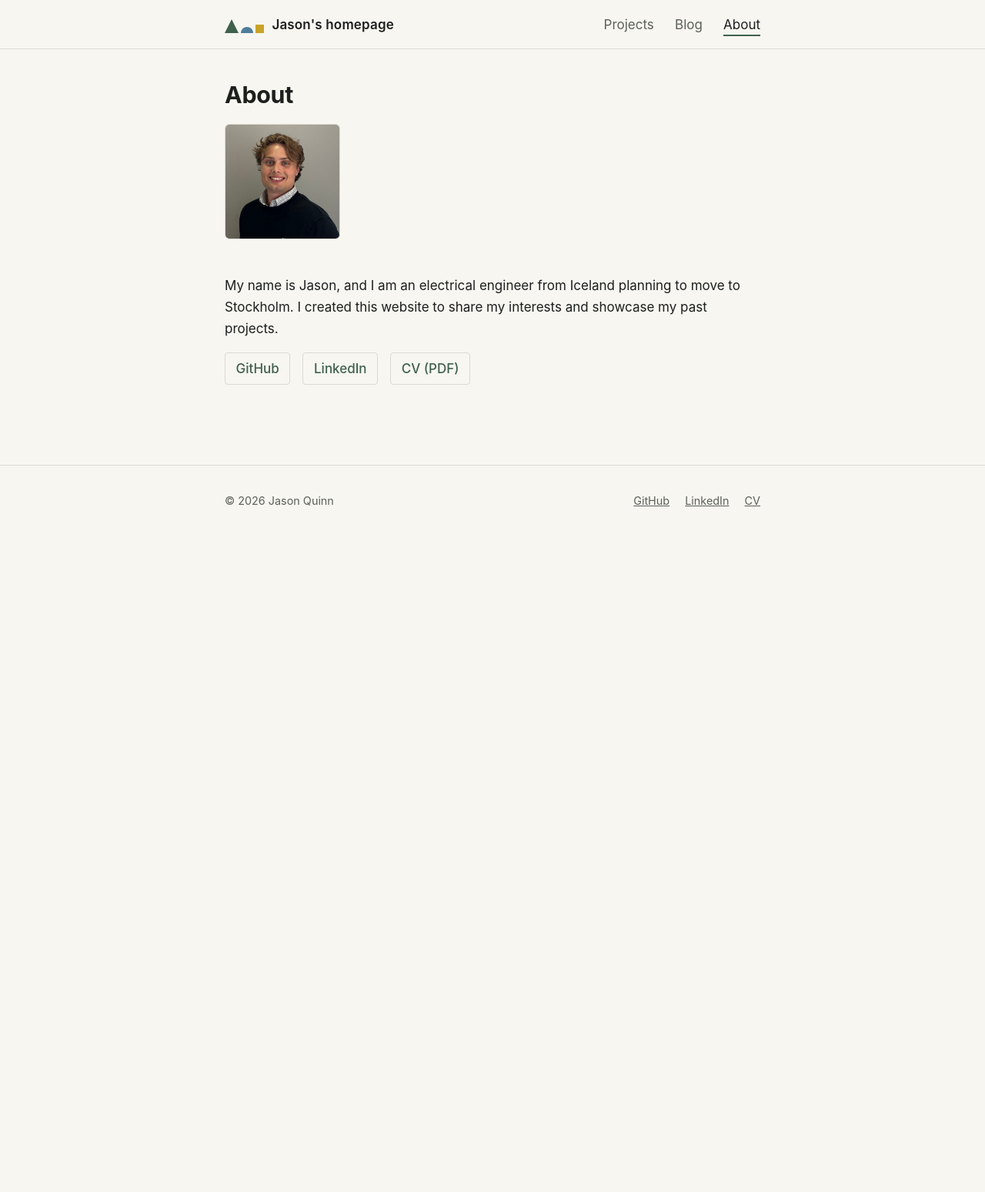
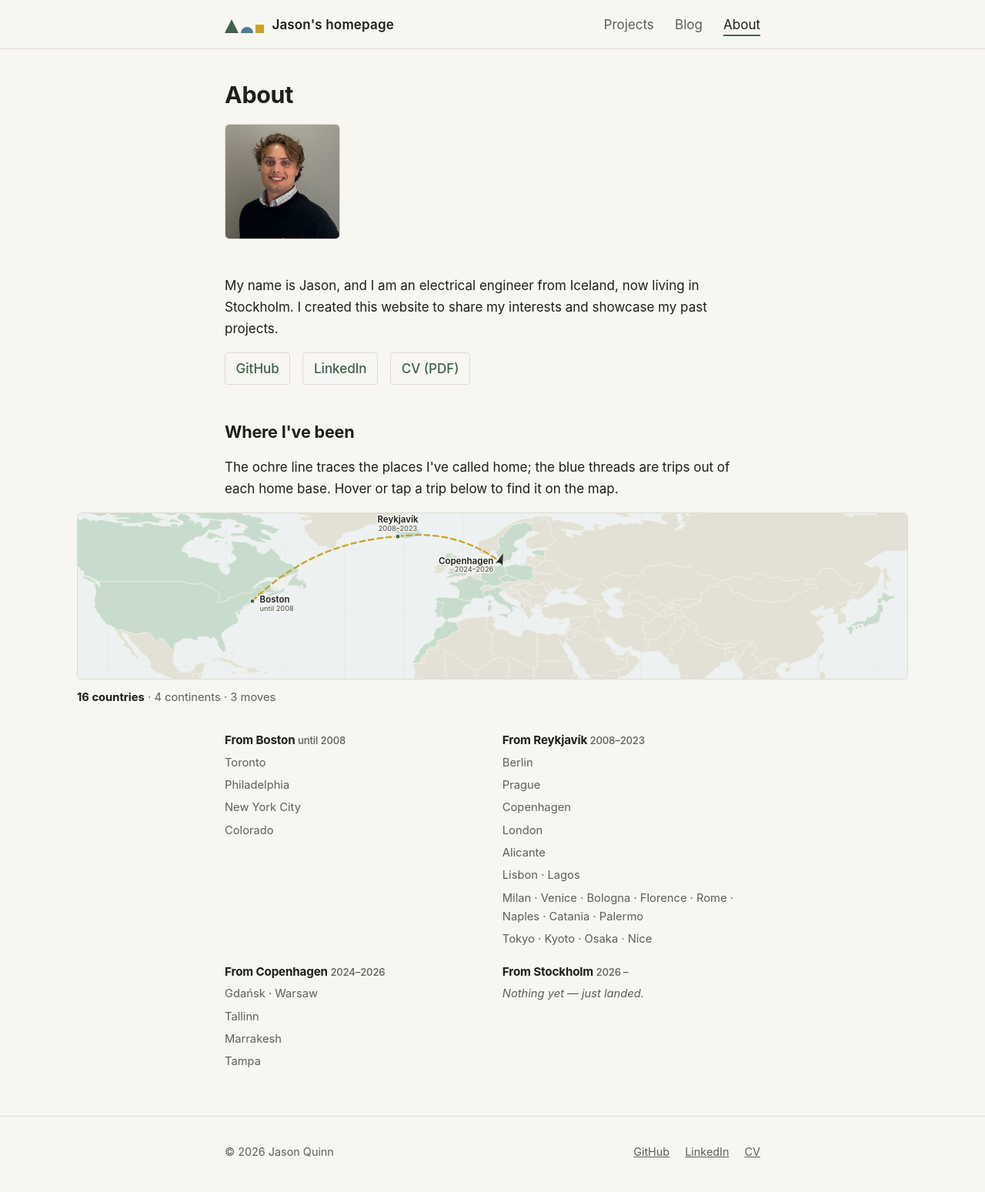
Before and after one commit to MindisBlank/MindisBlank.github.io, a Jekyll site: the page built from about.md, in a window 1280 px wide. Shown: the whole page at 77% size. Built offline with Jekyll 4.4.1, drawn with Linux system fonts in a browser that asks for light colours; before the commit the page ends 900 px from its top, so only the background shows below that.

Commit message:
Added world map and travel

```diff
--- a/about.md
+++ b/about.md
@@ -7,7 +7,7 @@ permalink: /about/
 <div class="about-header">
   <img class="about-photo" src="{{ '/assets/images/me.jpg' | relative_url }}" alt="Photo of {{ site.author.name }}">
   <div>
-    <p>My name is Jason, and I am an electrical engineer from Iceland planning to move to Stockholm. I created this website to share my interests and showcase my past projects. </p>
+    <p>My name is Jason, and I am an electrical engineer from Iceland, now living in Stockholm. I created this website to share my interests and showcase my past projects. </p>
     <div class="about-links">
       {% if site.social.github %}<a href="{{ site.social.github }}">GitHub</a>{% endif %}
       {% if site.social.linkedin %}<a href="{{ site.social.linkedin }}">LinkedIn</a>{% endif %}
@@ -15,3 +15,58 @@ permalink: /about/
     </div>
   </div>
 </div>
+
+<section class="travel">
+  <h2>Where I've been</h2>
+  <p>The ochre line traces the places I've called home; the blue threads are trips out of each home base. Hover or tap a trip below to find it on the map.</p>
+  <div class="travel-map-wrap">
+    <div class="travel-map-scroll">
+      {% include world-map.svg %}
+    </div>
+    <div class="travel-caption">
+      <p><strong>16 countries</strong> · 4 continents · 3 moves</p>
+      <button id="travel-replay" type="button" hidden>Replay journey</button>
+    </div>
+  </div>
+  <div class="travel-lists">
+    <div class="travel-era">
+      <h3>From Boston <span>until 2008</span></h3>
+      <ul>
+        <li data-trip="toronto">Toronto</li>
+        <li data-trip="philadelphia">Philadelphia</li>
+        <li data-trip="nyc">New York City</li>
+        <li data-trip="colorado">Colorado</li>
+      </ul>
+    </div>
+    <div class="travel-era">
+      <h3>From Reykjavík <span>2008–2023</span></h3>
+      <ul>
+        <li data-trip="berlin">Berlin</li>
+        <li data-trip="prague">Prague</li>
+        <li data-trip="copenhagen">Copenhagen</li>
+        <li data-trip="london">London</li>
+        <li data-trip="alicante">Alicante</li>
+        <li data-trip="portugal">Lisbon · Lagos</li>
+        <li data-trip="italy">Milan · Venice · Bologna · Florence · Rome · Naples · Catania · Palermo</li>
+        <li data-trip="japan">Tokyo · Kyoto · Osaka · Nice</li>
+      </ul>
+    </div>
+    <div class="travel-era">
+      <h3>From Copenhagen <span>2024–2026</span></h3>
+      <ul>
+        <li data-trip="poland">Gdańsk · Warsaw</li>
+        <li data-trip="tallinn">Tallinn</li>
+        <li data-trip="marrakesh">Marrakesh</li>
+        <li data-trip="tampa">Tampa</li>
+      </ul>
+    </div>
+    <div class="travel-era">
+      <h3>From Stockholm <span>2026 –</span></h3>
+      <ul>
+        <li class="travel-empty">Nothing yet — just landed.</li>
+      </ul>
+    </div>
+  </div>
+</section>
+
+<script src="{{ '/assets/js/travel-map.js' | relative_url }}" defer></script>
--- a/assets/css/main.css
+++ b/assets/css/main.css
@@ -250,6 +250,146 @@ pre code { background: none; padding: 0; color: inherit; }
 
 .about-links a:hover { border-color: var(--moss); background: #eef1ea; }
 
+/* --------------------------- Travel map ------------------------ */
+.travel { margin-top: 3rem; }
+
+/* Map breaks out of the narrow text column */
+.travel-map-wrap {
+  position: relative;
+  left: 50%;
+  transform: translateX(-50%);
+  width: min(100vw - 2.5rem, 1080px);
+}
+
+.travel-map-scroll {
+  overflow-x: auto;
+  border: 1px solid var(--line);
+  border-radius: 6px;
+  background: #edf1f1;   /* pale glacier sea */
+  -webkit-overflow-scrolling: touch;
+}
+
+#travel-map {
+  display: block;
+  width: 100%;
+  height: auto;
+  min-width: 640px;      /* on phones the map scrolls sideways instead of shrinking */
+  font-family: inherit;
+}
+
+.wm-graticule line { stroke: var(--line); stroke-width: 0.5; opacity: 0.6; }
+
+.wm-land    { fill: #e3e1d5; stroke: #f4f3ec; stroke-width: 0.6; }
+.wm-visited { fill: #c8dccd; }
+
+/* Lived route: dashed ochre expedition line */
+.wm-route-leg {
+  fill: none;
+  stroke: var(--lichen);
+  stroke-width: 2.4;
+  stroke-linecap: round;
+  stroke-linejoin: round;
+  stroke-dasharray: 7 5;
+}
+
+.wm-plane { fill: var(--ink); opacity: 0; transition: opacity 0.5s; }
+.wm-plane.flying { opacity: 0.9; }
+
+.wm-city circle {
+  fill: var(--moss);
+  stroke: var(--paper);
+  stroke-width: 1.4;
+  transform: scale(0);
+  transform-box: fill-box;
+  transform-origin: center;
+  transition: transform 0.4s cubic-bezier(0.2, 1.4, 0.4, 1);
+}
+
+.wm-city text {
+  font-size: 12px;
+  font-weight: 600;
+  fill: var(--ink);
+  paint-order: stroke;
+  stroke: var(--paper);
+  stroke-width: 3px;
+  stroke-linejoin: round;
+  opacity: 0;
+  transition: opacity 0.4s 0.1s;
+}
+
+.wm-city .wm-years { font-size: 9.5px; font-weight: 500; fill: var(--stone); }
+.wm-city.on circle { transform: scale(1); }
+.wm-city.on text   { opacity: 1; }
+
+/* Travel arcs: faint glacier threads out of each home base */
+.wm-trip {
+  fill: none;
+  stroke: var(--glacier);
+  stroke-width: 1.1;
+  stroke-linecap: round;
+  opacity: 0.45;
+}
+.wm-trip.hl { opacity: 1; stroke-width: 2.2; }
+
+.wm-tripdot { fill: var(--glacier); opacity: 0; transition: opacity 0.4s; }
+.wm-tripdot.shown { opacity: 0.55; }
+.wm-tripdot.hl { opacity: 1; }
+
+.wm-still * { transition: none !important; animation: none !important; }
+
+.travel-caption {
+  display: flex;
+  align-items: baseline;
+  justify-content: space-between;
+  gap: 1rem;
+  flex-wrap: wrap;
+  margin-top: 0.7rem;
+  color: var(--stone);
+  font-size: 0.92rem;
+}
+.travel-caption p { margin: 0; }
+.travel-caption strong { color: var(--ink); }
+
+#travel-replay {
+  font: inherit;
+  font-size: 0.85rem;
+  font-weight: 500;
+  color: var(--moss);
+  background: none;
+  border: 1px solid var(--line);
+  border-radius: 4px;
+  padding: 0.25rem 0.7rem;
+  cursor: pointer;
+  transition: border-color 0.15s, background 0.15s;
+}
+#travel-replay:hover { border-color: var(--moss); background: #eef1ea; }
+
+.travel-lists {
+  display: grid;
+  grid-template-columns: repeat(auto-fit, minmax(14rem, 1fr));
+  gap: 0.2rem 1.6rem;
+  margin-top: 1.2rem;
+}
+
+.travel-era h3 { font-size: 0.95rem; margin: 0.9rem 0 0.3rem; }
+.travel-era h3 span { color: var(--stone); font-weight: 500; font-size: 0.82rem; }
+
+.travel-era ul { list-style: none; margin: 0; padding: 0; }
+
+.travel-era li {
+  padding: 0.16rem 0.45rem;
+  margin-left: -0.45rem;
+  border-radius: 4px;
+  color: var(--stone);
+  font-size: 0.92rem;
+}
+
+.travel-era li[data-trip] { cursor: pointer; }
+.travel-era li[data-trip]:hover,
+.travel-era li.hl { background: #e5ebee; color: var(--ink); }
+
+.travel-empty { font-style: italic; }
+
 /* --------------------------- Footer ---------------------------- */
 .site-footer {
   border-top: 1px solid var(--line);
--- /dev/null
+++ b/assets/js/travel-map.js
@@ -0,0 +1,292 @@
+/* Travel map — animated "Indiana Jones" journey line on the About page.
+   Works with _includes/world-map.svg (equirectangular projection).
+   Projection constants must match the generator: lon -130..150, lat 16..72, 4 px/deg. */
+(function () {
+  "use strict";
+
+  var svg = document.getElementById("travel-map");
+  if (!svg) return;
+
+  var NS = "http://www.w3.org/2000/svg";
+  var LON_MIN = -130, LAT_MAX = 72, SCALE = 4;
+
+  function project(lat, lon) {
+    return { x: (lon - LON_MIN) * SCALE, y: (LAT_MAX - lat) * SCALE };
+  }
+  function r1(n) { return Math.round(n * 10) / 10; }
+  function mk(tag, attrs) {
+    var el = document.createElementNS(NS, tag);
+    for (var k in attrs) el.setAttribute(k, attrs[k]);
+    return el;
+  }
+  function sleep(ms) { return new Promise(function (res) { setTimeout(res, ms); }); }
+
+  /* ------------------------------ Data ------------------------------ */
+
+  var LIVED = [
+    { name: "Boston", years: "until 2008", lat: 42.36, lon: -71.06,
+      label: { dx: 10, dy: 2, anchor: "start" } },
+    { name: "Reykjavík", years: "2008–2023", lat: 64.15, lon: -21.94,
+      label: { dx: 0, dy: -19, anchor: "middle" } },
+    { name: "Copenhagen", years: "2024–2026", lat: 55.68, lon: 12.57,
+      label: { dx: -9, dy: 3, anchor: "end" } },
+    { name: "Stockholm", years: "2026 –", lat: 59.33, lon: 18.07,
+      label: { dx: 6, dy: -16, anchor: "start" } }
+  ];
+
+  /* from: index into LIVED (home base the trip started from) */
+  var TRIPS = [
+    { id: "toronto",      from: 0, stops: [[43.65, -79.38]] },
+    { id: "philadelphia", from: 0, stops: [[39.95, -75.17]] },
+    { id: "nyc",          from: 0, stops: [[40.71, -74.01]] },
+    { id: "colorado",     from: 0, stops: [[39.74, -104.99]] },
+    { id: "berlin",       from: 1, stops: [[52.52, 13.40]] },
+    { id: "prague",       from: 1, stops: [[50.08, 14.44]] },
+    { id: "copenhagen",   from: 1, stops: [[55.68, 12.57]], noDot: true },
+    { id: "london",       from: 1, stops: [[51.51, -0.13]] },
+    { id: "alicante",     from: 1, stops: [[38.35, -0.48]] },
+    { id: "portugal",     from: 1, stops: [[38.72, -9.14], [37.10, -8.67]] },
+    { id: "italy",        from: 1, stops: [[45.46, 9.19], [45.44, 12.34], [44.49, 11.34],
+                                           [43.77, 11.26], [41.90, 12.50], [40.85, 14.27],
+                                           [37.50, 15.09], [38.12, 13.36]] },
+    { id: "japan",        from: 1, stops: [[35.68, 139.69], [35.01, 135.77],
+                                           [34.69, 135.50], [43.70, 7.27]] },
+    { id: "poland",       from: 2, stops: [[54.35, 18.65], [52.23, 21.01]] },
+    { id: "tallinn",      from: 2, stops: [[59.44, 24.75]] },
+    { id: "marrakesh",    from: 2, stops: [[31.63, -7.99]] },
+    { id: "tampa",        from: 2, stops: [[27.95, -82.46]] }
+  ];
+
+  /* --------------------------- Geometry ----------------------------- */
+
+  /* Quadratic curve through points, each segment bowing gently upward
+     like a flight-route map. */
+  function curveD(pts) {
+    var d = "M" + r1(pts[0].x) + " " + r1(pts[0].y);
+    for (var i = 1; i < pts.length; i++) {
+      var a = pts[i - 1], b = pts[i];
+      var dx = b.x - a.x, dy = b.y - a.y;
+      var dist = Math.sqrt(dx * dx + dy * dy) || 1;
+      var off = Math.min(6 + dist * 0.16, 55);
+      var px = -dy / dist, py = dx / dist;
+      if (py > 0) { px = -px; py = -py; }
+      d += "Q" + r1((a.x + b.x) / 2 + px * off) + " " + r1((a.y + b.y) / 2 + py * off) +
+           " " + r1(b.x) + " " + r1(b.y);
+    }
+    return d;
+  }
+
+  /* --------------------------- Build layers ------------------------- */
+
+  var gTrips  = mk("g", { class: "wm-trips" });
+  var gRoute  = mk("g", { class: "wm-route" });
+  var gCities = mk("g", { class: "wm-cities" });
+  var meas    = mk("path", { fill: "none", stroke: "none" }); // invisible, for measuring
+  var plane   = mk("path", { class: "wm-plane", d: "M10 0L-6 5L-2.5 0L-6 -5Z" });
+  svg.appendChild(gTrips);
+  svg.appendChild(gRoute);
+  svg.appendChild(gCities);
+  svg.appendChild(meas);
+  svg.appendChild(plane);
+
+  var livedPts = LIVED.map(function (c) { return project(c.lat, c.lon); });
+  var legDs = [];
+  for (var i = 0; i < livedPts.length - 1; i++) {
+    legDs.push(curveD([livedPts[i], livedPts[i + 1]]));
+  }
+
+  var cityEls = LIVED.map(function (c) {
+    var p = project(c.lat, c.lon);
+    var g = mk("g", { class: "wm-city",
+                      transform: "translate(" + r1(p.x) + " " + r1(p.y) + ")" });
+    g.appendChild(mk("circle", { r: 3.2 }));
+    var t = mk("text", { x: c.label.dx, y: c.label.dy, "text-anchor": c.label.anchor });
+    var name = document.createElementNS(NS, "tspan");
+    name.textContent = c.name;
+    var yrs = mk("tspan", { x: c.label.dx, dy: 11, class: "wm-years" });
+    yrs.textContent = c.years;
+    t.appendChild(name);
+    t.appendChild(yrs);
+    g.appendChild(t);
+    gCities.appendChild(g);
+    return g;
+  });
+
+  var tripPaths = [], tripDots = [];
+  TRIPS.forEach(function (trip) {
+    var home = LIVED[trip.from];
+    var pts = [project(home.lat, home.lon)].concat(
+      trip.stops.map(function (s) { return project(s[0], s[1]); }));
+    var path = mk("path", { class: "wm-trip", "data-trip": trip.id, d: curveD(pts) });
+    gTrips.appendChild(path);
+    var len = path.getTotalLength();
+    path.style.strokeDasharray = len;
+    path.style.strokeDashoffset = len;
+    tripPaths.push(path);
+    if (!trip.noDot) {
+      trip.stops.forEach(function (s) {
+        var p = project(s[0], s[1]);
+        var dot = mk("circle", { class: "wm-tripdot", "data-trip": trip.id,
+                                 cx: r1(p.x), cy: r1(p.y), r: 1.8 });
+        gTrips.appendChild(dot);
+        tripDots.push(dot);
+      });
+    }
+  });
+
+  /* --------------------------- Animation ---------------------------- */
+
+  function easeInOut(p) {
+    return p < 0.5 ? 4 * p * p * p : 1 - Math.pow(-2 * p + 2, 3) / 2;
+  }
+
+  /* Reveal a leg by growing its dashed path; the plane rides the tip. */
+  function animateLeg(d, dur) {
+    return new Promise(function (resolve) {
+      meas.setAttribute("d", d);
+      var total = meas.getTotalLength();
+      var path = mk("path", { class: "wm-route-leg" });
+      gRoute.appendChild(path);
+      var t0 = performance.now();
+      function frame(now) {
+        var p = Math.min(1, (now - t0) / dur);
+        var len = easeInOut(p) * total;
+        var partial = "", step = 6;
+        for (var l = 0; l < len; l += step) {
+          var pt = meas.getPointAtLength(l);
+          partial += (l === 0 ? "M" : "L") + r1(pt.x) + " " + r1(pt.y);
+        }
+        var tip = meas.getPointAtLength(len);
+        partial += (partial ? "L" : "M") + r1(tip.x) + " " + r1(tip.y);
+        path.setAttribute("d", partial);
+        var back = meas.getPointAtLength(Math.max(0, len - 2));
+        var ang = Math.atan2(tip.y - back.y, tip.x - back.x) * 180 / Math.PI;
+        plane.setAttribute("transform",
+          "translate(" + r1(tip.x) + " " + r1(tip.y) + ") rotate(" + r1(ang) + ")");
+        if (p < 1) { requestAnimationFrame(frame); } else { resolve(); }
+      }
+      requestAnimationFrame(frame);
+    });
+  }
+
+  function showTrips(instant) {
+    tripPaths.forEach(function (path, i) {
+      path.style.transition = instant ? "none"
+        : "stroke-dashoffset 0.9s ease " + (i * 0.09) + "s";
+      path.getBoundingClientRect(); // flush so the transition runs
+      path.style.strokeDashoffset = "0";
+    });
+    tripDots.forEach(function (dot, i) {
+      dot.style.transitionDelay = instant ? "0s" : (0.5 + i * 0.03) + "s";
+      dot.classList.add("shown");
+    });
+  }
+
+  function resetAll() {
+    gRoute.textContent = "";
+    cityEls.forEach(function (g) { g.classList.remove("on"); });
+    tripPaths.forEach(function (path) {
+      path.style.transition = "none";
+      path.style.strokeDashoffset = path.style.strokeDasharray;
+    });
+    tripDots.forEach(function (dot) {
+      dot.style.transitionDelay = "0s";
+      dot.classList.remove("shown");
+    });
+    plane.classList.remove("flying");
+    svg.getBoundingClientRect(); // flush resets before the next run
+  }
+
+  var replayBtn = document.getElementById("travel-replay");
+  var running = false;
+
+  function run() {
+    if (running) return;
+    running = true;
+    if (replayBtn) replayBtn.hidden = true;
+    resetAll();
+
+    var start = livedPts[0];
+    plane.setAttribute("transform", "translate(" + r1(start.x) + " " + r1(start.y) + ")");
+    plane.classList.add("flying");
+    cityEls[0].classList.add("on");
+
+    var chain = sleep(500);
+    legDs.forEach(function (d, i) {
+      chain = chain
+        .then(function () {
+          meas.setAttribute("d", d);
+          var dur = 900 + meas.getTotalLength() * 3.2;
+          return animateLeg(d, Math.min(dur, 2400));
+        })
+        .then(function () {
+          cityEls[i + 1].classList.add("on");
+          return sleep(420);
+        });
+    });
+    chain
+      .then(function () {
+        plane.classList.remove("flying");
+        return sleep(250);
+      })
+      .then(function () {
+        showTrips(false);
+        return sleep(TRIPS.length * 90 + 1000);
+      })
+      .then(function () {
+        if (replayBtn) replayBtn.hidden = false;
+        running = false;
+      });
+  }
+
+  function showFinal() {
+    legDs.forEach(function (d) {
+      gRoute.appendChild(mk("path", { class: "wm-route-leg", d: d }));
+    });
+    cityEls.forEach(function (g) { g.classList.add("on"); });
+    showTrips(true);
+  }
+
+  /* ----------------------- Triggers & interaction -------------------- */
+
+  var reduced = window.matchMedia &&
+    window.matchMedia("(prefers-reduced-motion: reduce)").matches;
+
+  if (reduced) {
+    svg.classList.add("wm-still");
+    showFinal();
+  } else if ("IntersectionObserver" in window) {
+    var io = new IntersectionObserver(function (entries) {
+      if (entries.some(function (e) { return e.isIntersecting; })) {
+        io.disconnect();
+        run();
+      }
+    }, { threshold: 0.35 });
+    io.observe(svg);
+  } else {
+    run();
+  }
+
+  if (replayBtn) replayBtn.addEventListener("click", run);
+
+  /* Trip list <-> map highlighting */
+  function setHl(id, state) {
+    var sel = '[data-trip="' + id + '"]';
+    var nodes = svg.querySelectorAll(sel);
+    for (var i = 0; i < nodes.length; i++) nodes[i].classList.toggle("hl", state);
+    var li = document.querySelector(".travel-era li" + sel);
+    if (li) li.classList.toggle("hl", state);
+  }
+  var pinned = null;
+  var items = document.querySelectorAll(".travel-era li[data-trip]");
+  Array.prototype.forEach.call(items, function (li) {
+    var id = li.getAttribute("data-trip");
+    li.addEventListener("mouseenter", function () { setHl(id, true); });
+    li.addEventListener("mouseleave", function () { if (pinned !== id) setHl(id, false); });
+    li.addEventListener("click", function () {
+      if (pinned && pinned !== id) setHl(pinned, false);
+      pinned = (pinned === id) ? null : id;
+      setHl(id, pinned === id);
+    });
+  });
+})();
```
Also changed, not shown: _includes/world-map.svg (added).
